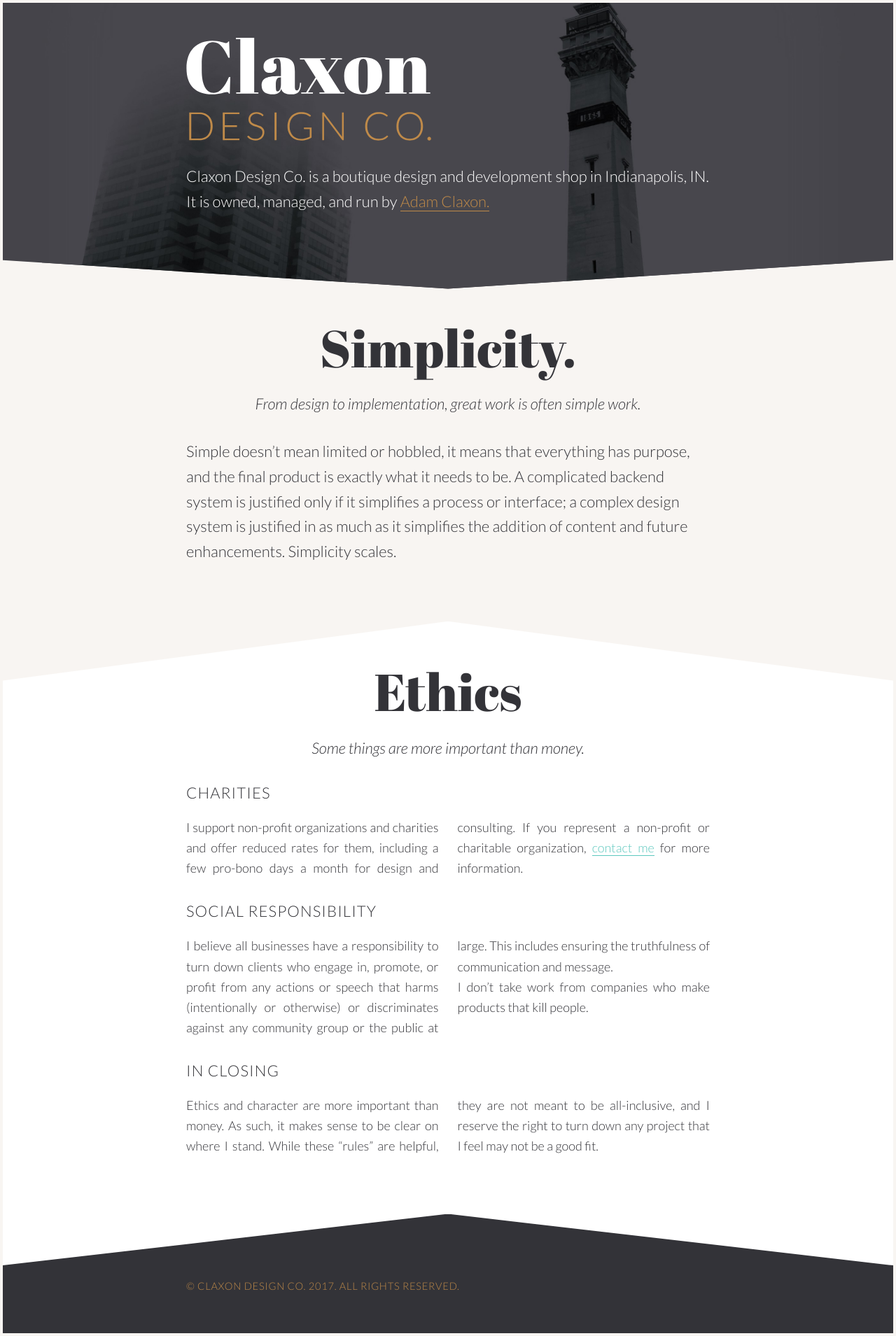
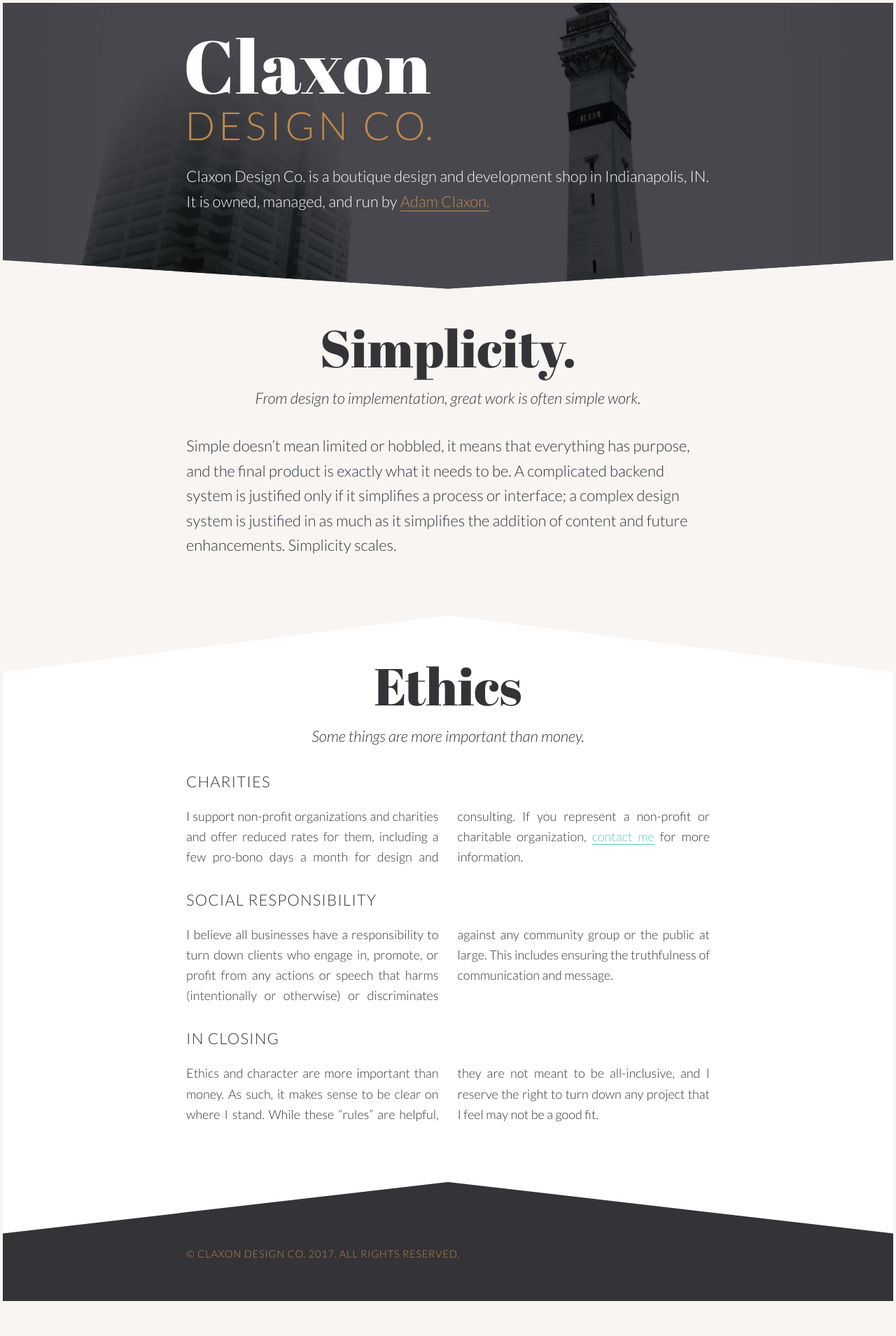
Before and after one commit to claxondesignco/claxondesignco.github.io, a Jekyll site: the page built from index.html, in a window 1280 px wide. Shown: the whole page at 70% size. Built offline with Jekyll 4.4.1, drawn with Linux system fonts in a browser that asks for light colours; after the commit the page ends 1863 px from its top, so only the background shows below that.

Commit message:
Edits to Ethics section.

```diff
--- a/_includes/content/ethics-content.md
+++ b/_includes/content/ethics-content.md
@@ -5,7 +5,6 @@
 ### Social Responsibility
 
 I believe all businesses have a responsibility to turn down clients who engage in, promote, or profit from any actions or speech that harms (intentionally or otherwise) or discriminates against any community group or the public at large. This includes ensuring the truthfulness of communication and message.
-I don't take work from companies who make products that kill people.
 
 ### In Closing
 
--- a/_sass/_homepage.sass
+++ b/_sass/_homepage.sass
@@ -32,6 +32,8 @@
     -webkit-clip-path: polygon(50% 0%, 100% 10%, 100% 100%, 0 100%, 0 10%)
     clip-path: polygon(50% 0%, 100% 10%, 100% 100%, 0 100%, 0 10%)
 
+  .section__header
+
   .two-column
 
     h3 ~ p
--- a/_sass/_page-sections.sass
+++ b/_sass/_page-sections.sass
@@ -10,11 +10,13 @@
 
   &__header
     text-align: center
+    max-width: 46.75rem
+    margin: 0 auto
 
   &__headline
 
   &__subhead
-    margin-top: -(ms(-4))!important
+    margin-top: -(ms(0))!important
     font-style: italic
     display: block
     margin: 0 auto ms(3)
```
